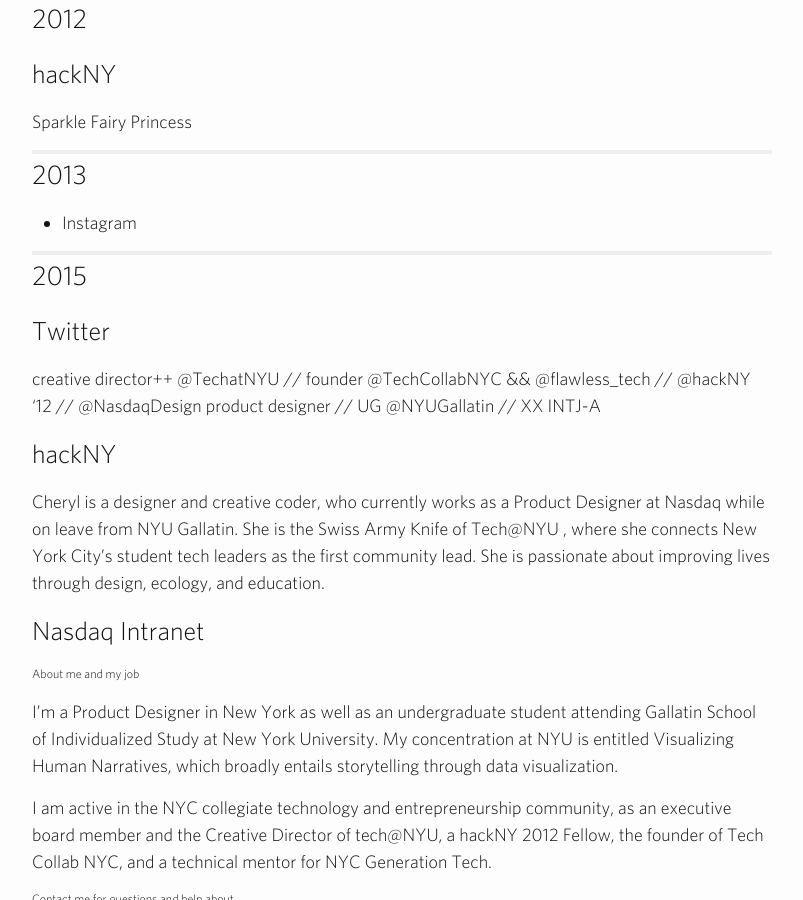
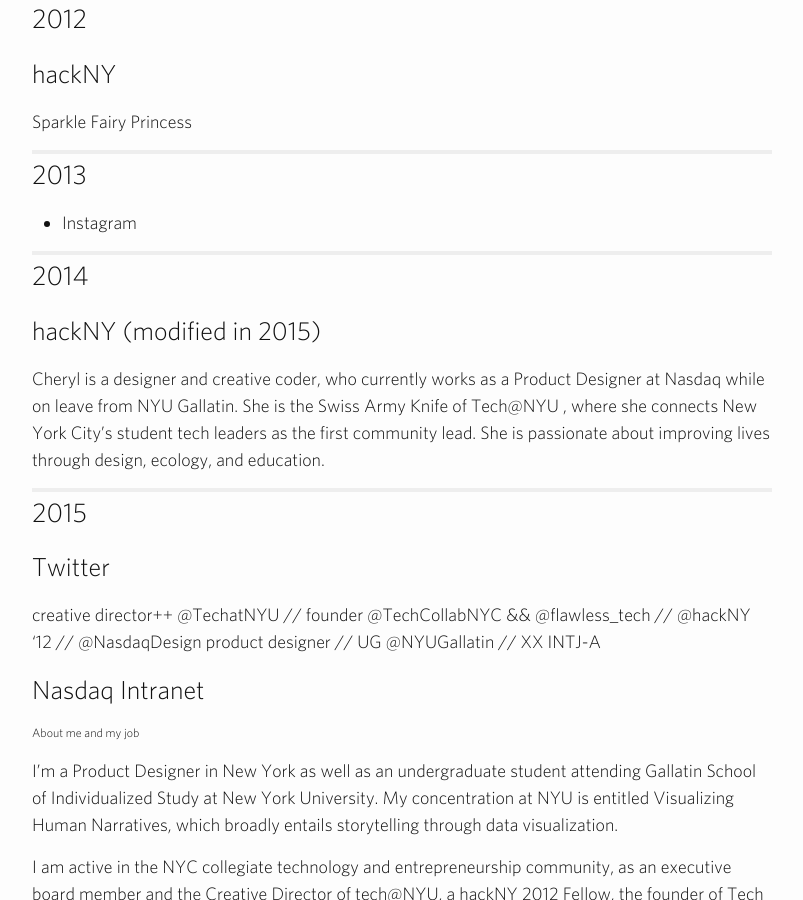
Before and after one commit to anthroviz/compbook, a Jekyll site: the page built from _posts/2015-10-10-autobio.markdown, in a window 1280 px wide and 900 px high, scrolled down 1180 px. Shown: the whole window, without its empty margins (238-1041 px from the left). Built offline with Jekyll 4.4.1, drawn with Linux system fonts in a browser that asks for light colours.

```diff
--- a/_posts/2015-10-10-autobio.markdown
+++ b/_posts/2015-10-10-autobio.markdown
@@ -61,16 +61,19 @@ Sparkle Fairy Princess
 - Instagram
 
 ----
+# 2014
+
+### hackNY (modified in 2015)
+
+Cheryl is a designer and creative coder, who currently works as a Product Designer at Nasdaq while on leave from NYU Gallatin. She is the Swiss Army Knife of Tech@NYU , where she connects New York City’s student tech leaders as the first community lead. She is passionate about improving lives through design, ecology, and education.
+
+----
 
 # 2015
 
 ### Twitter
 
 creative director++ @TechatNYU // founder @TechCollabNYC && @flawless_tech // @hackNY '12 // @NasdaqDesign product designer // UG @NYUGallatin // XX INTJ-A
-
-### hackNY
-
-Cheryl is a designer and creative coder, who currently works as a Product Designer at Nasdaq while on leave from NYU Gallatin. She is the Swiss Army Knife of Tech@NYU , where she connects New York City’s student tech leaders as the first community lead. She is passionate about improving lives through design, ecology, and education.
 
 ### Nasdaq Intranet
 
```
